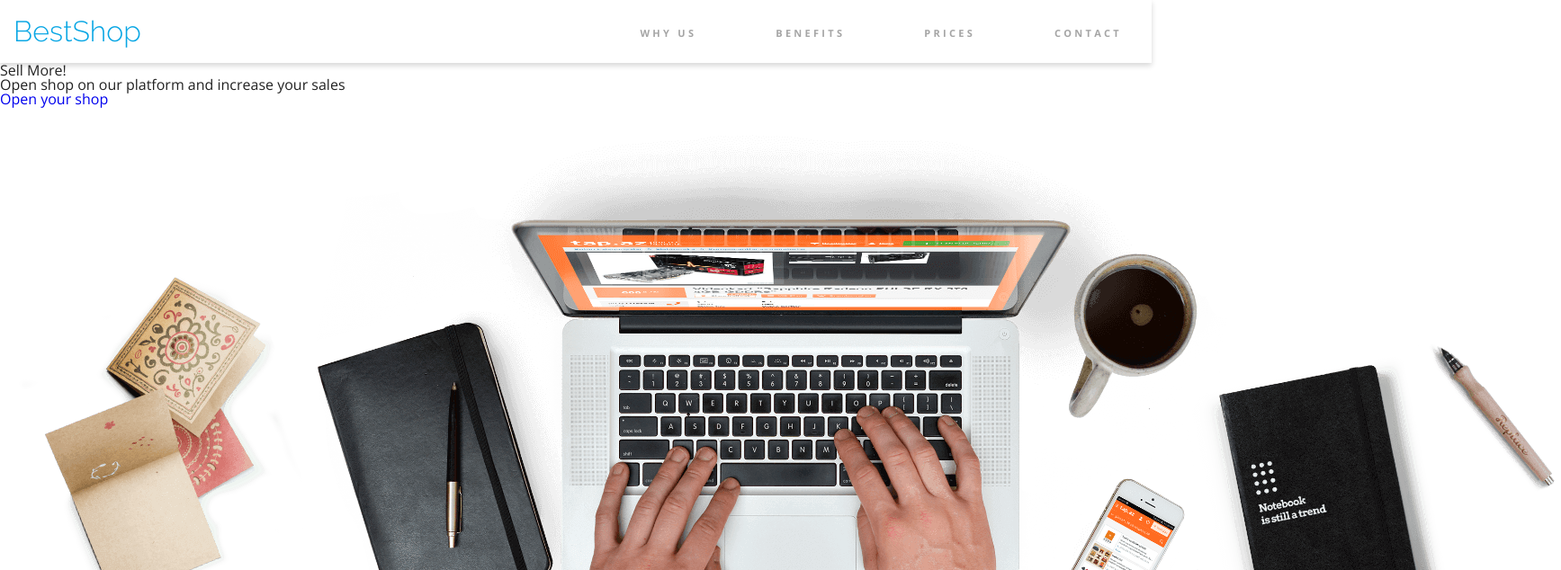
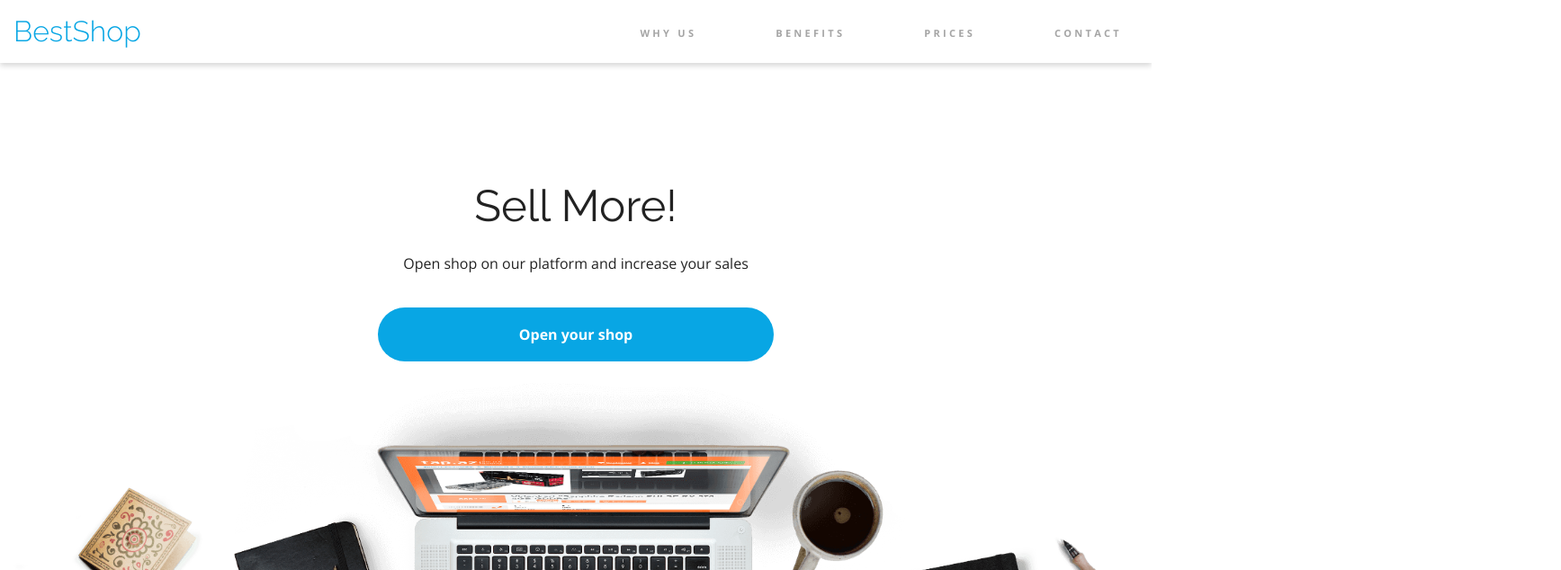
Before and after one commit to KatarzynaMenio/Portfolio, a website built with Parcel: page index.html in a window 1280 px wide. Shown: the top 634 px of the page at 90% size, 1735 px wide, since content can reach past the window. Built offline with nearby package versions, Linux system fonts and the light colour scheme.

Commit message:
[SCSS] Add section opening to website

```diff
--- a/scss/content/_opening.scss
+++ b/scss/content/_opening.scss
@@ -0,0 +1,61 @@
+@use '../variables/colors' as c;
+@use '../variables/var' as v;
+@use '../modules/mixins' as m;
+@use '../content/base';
+@use "../content/buttons";
+
+.opening {
+  .opening__content {
+    display: flex;
+    justify-content: center;
+    flex-direction: column;
+    align-items: center;
+    margin-top: 130px;
+
+    @include m.mobile {
+      margin-top: 100px;
+    }
+
+    h1 {
+      font-family: v.$font-raleway;
+      font-size: 49px;
+      line-height: 57px;
+      margin-bottom: 25px;
+
+      @include m.mobile {
+        text-align: center;
+      }
+
+    }
+
+    p {
+      font-family: v.$font-open-sans;
+      font-size: 16px;
+      line-height: 22px;
+      margin-bottom: 38px;
+
+      @include m.mobile {
+        text-align: center;
+        margin-bottom: 28px;
+      }
+    }
+
+    @include m.mobile {
+      .btn {
+        margin: 0 15px;
+        padding: 22px 92px;
+        display: block;
+      }
+    }
+  }
+
+  .opening__image {
+    width: 100%;
+    height: auto;
+
+    @include m.mobile {
+      width: 220%;
+      transform: translateX(-28%);
+    }
+  }
+}
```
Also changed, not shown: index.html (+6 -4 lines).
